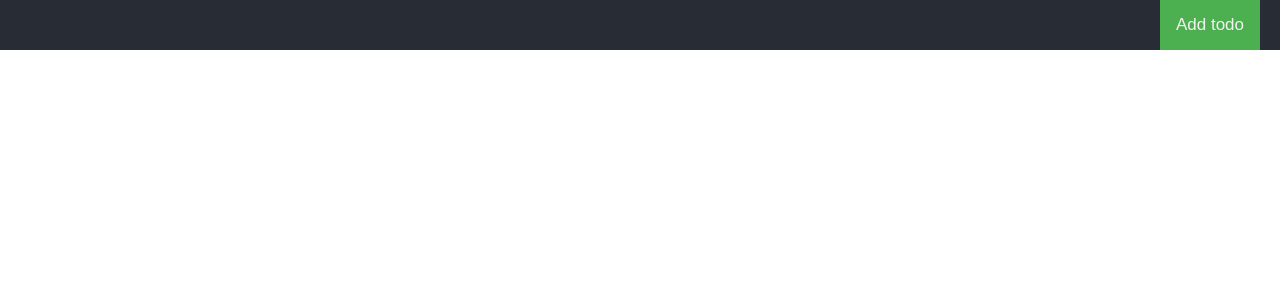
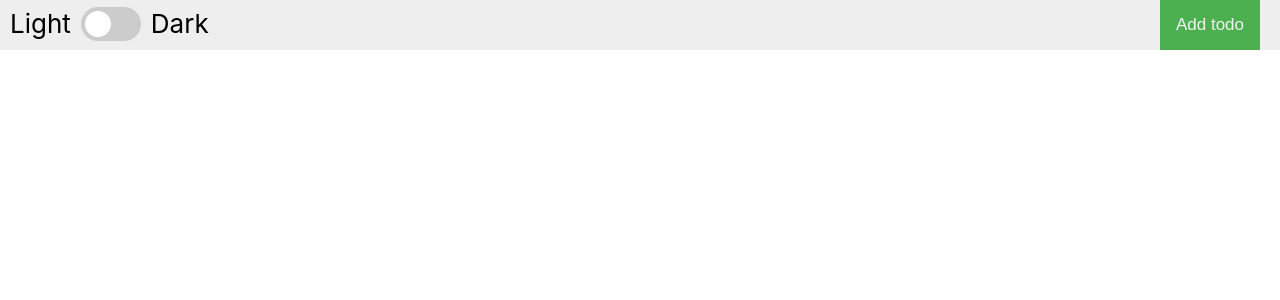
Before and after one commit to ShatalovViktor/hometasks, a React (Create React App) app: page / in a window 1280 px wide. Shown: the top 300 px of the page. Built offline with nearby package versions, Linux system fonts and the light colour scheme.

Commit message:
finish hw4

```diff
--- a/src/App.js
+++ b/src/App.js
@@ -1,32 +1,40 @@
-import React, { useState } from 'react';
-import './App.css';
+import React, { useState } from 'react'
+import './App.css'
 import Header from './components/Header/Header'
 import TodoList from './components/TodoList/TodoList'
+import { ThemeContext, themes } from './contexts/theme'
 
-function App() {
+function App () {
   const [todos, setTodos] = useState([])
+  const [theme, setTheme] = useState(themes.light)
 
   function addTodoItem (item) {
     setTodos([...todos, item])
   }
 
-  function deleteTodoItem(item) {
-    const newTodos = todos.filter(el => el !== item);
+  function deleteTodoItem (item) {
+    const newTodos = todos.filter(el => el !== item)
     setTodos(newTodos)
   }
 
   function onDoneClick (item) {
-    const itemTodo = { ...item, isDone:!item.isDone}
+    const itemTodo = { ...item, isDone: !item.isDone }
     const newTodos = todos.map(el => el.id === itemTodo.id ? itemTodo : el)
     setTodos(newTodos)
   }
 
+  function handleChangeTheme () {
+    setTheme(theme === themes.light ? themes.dark : themes.light)
+  }
+
   return (
     <div className="App">
-      <Header addTodoItem={addTodoItem}/>
-      <TodoList todos={todos} onDeleteTodo={deleteTodoItem} onDoneClick={onDoneClick}/>
+      <ThemeContext.Provider value={theme}>
+        <Header addTodoItem={addTodoItem} onThemeChange={handleChangeTheme}/>
+        <TodoList todos={todos} onDeleteTodo={deleteTodoItem} onDoneClick={onDoneClick} />
+      </ThemeContext.Provider>
     </div>
-  );
+  )
 }
 
-export default App;
+export default App
--- a/src/components/Header/Header.css
+++ b/src/components/Header/Header.css
@@ -1,5 +1,5 @@
 .App-header {
-    background-color: #282c34;
+    background-color: #eeeeee;
     height: 50px;
     align-items: center;
     justify-content: center;
@@ -8,7 +8,7 @@
 }
 
 .App-header button {
-    float:right;
+    float: right;
     background-color: #4CAF50;
     border: none;
     color: #f2f2f2;
@@ -18,3 +18,75 @@
     font-size: 17px;
     margin-right: 20px;
 }
+
+/* The switch - the box around the slider */
+.switch {
+    position: relative;
+    display: inline-block;
+    width: 60px;
+    height: 34px;
+    float: left;
+    margin-top: 7px;
+    margin-left: 10px;
+}
+
+/* Hide default HTML checkbox */
+.switch input {
+    opacity: 0;
+    width: 0;
+    height: 0;
+}
+
+/* The slider */
+.slider {
+    position: absolute;
+    cursor: pointer;
+    top: 0;
+    left: 0;
+    right: 0;
+    bottom: 0;
+    background-color: #ccc;
+    -webkit-transition: .4s;
+    transition: .4s;
+}
+
+.slider:before {
+    position: absolute;
+    content: "";
+    height: 26px;
+    width: 26px;
+    left: 4px;
+    bottom: 4px;
+    background-color: white;
+    -webkit-transition: .4s;
+    transition: .4s;
+}
+
+input:checked + .slider {
+    background-color: #2196F3;
+}
+
+input:focus + .slider {
+    box-shadow: 0 0 1px #2196F3;
+}
+
+input:checked + .slider:before {
+    -webkit-transform: translateX(26px);
+    -ms-transform: translateX(26px);
+    transform: translateX(26px);
+}
+
+/* Rounded sliders */
+.slider.round {
+    border-radius: 34px;
+}
+
+.slider.round:before {
+    border-radius: 50%;
+}
+
+.theme-label {
+    float: left;
+    margin-left: 10px;
+    margin-top: 8px;
+}
--- a/src/components/Header/Header.js
+++ b/src/components/Header/Header.js
@@ -1,22 +1,31 @@
-import React, { useState } from 'react'
+import React, { useState, useContext } from 'react'
 import PropTypes from 'prop-types'
 import './Header.css'
 import Popup from 'reactjs-popup'
 import TodoItemForm from '../TodoItemForm/TodoItemForm'
+import { ThemeContext } from '../../contexts/theme'
 
 Header.propTypes = {
   addTodoItem: PropTypes.func,
+  onThemeChange: PropTypes.func,
 }
 
-function Header (props) {
+function Header (props, context) {
   const [isDisabled, setIsDisabled] = useState(false)
+  const theme = useContext(ThemeContext)
 
   function isDisabledModal (isDisabledModal) {
     setIsDisabled(isDisabledModal)
   }
 
   return (
-    <header className="App-header">
+    <header className="App-header" style={theme}>
+      <span className='theme-label'>Light</span>
+      <label className="switch">
+        <input type="checkbox" onClick={props.onThemeChange}/>
+          <span className="slider round"></span>
+      </label>
+      <span className='theme-label'>Dark</span>
       <Popup
         trigger={<button>Add todo</button>}
         modal
--- /dev/null
+++ b/src/components/TodoItem/TodoItem.css
@@ -0,0 +1,9 @@
+.todo-item {
+    float: left;
+    width: 200px;
+    text-align: left;
+    padding: 20px;
+    border: 1px solid black;
+    position: relative;
+    margin: 5px 10px;
+}
--- a/src/components/TodoItem/TodoItem.js
+++ b/src/components/TodoItem/TodoItem.js
@@ -1,5 +1,7 @@
-import React  from 'react'
+import React, { useContext } from 'react'
 import PropTypes from 'prop-types'
+import { ThemeContext } from '../../contexts/theme'
+import './TodoItem.css'
 
 TodoItem.propTypes = {
   todo: PropTypes.shape({
@@ -12,6 +14,8 @@ TodoItem.propTypes = {
 }
 
 function TodoItem (props) {
+  const theme = useContext(ThemeContext)
+  console.log(theme)
 
   function onDone () {
     props.onDoneClick(props.todo)
@@ -22,7 +26,7 @@ function TodoItem (props) {
   }
 
   return (
-    <div style={itemStyle}>
+    <div className='todo-item' style={theme}>
       <span style={{ padding: '10px' }}><input type='checkbox' onClick={onDone} checked={props.todo.isDone} /></span>
       {props.todo.text}
       <span style={deleteStyle}>
@@ -32,18 +36,6 @@ function TodoItem (props) {
   )
 }
 
-const itemStyle = {
-  float: 'left',
-  width: '200px',
-  textAlign: 'left',
-  backgroundColor: 'white',
-  color: 'black',
-  padding: '20px',
-  border: '1px solid black',
-  position: 'relative',
-  margin: '5px 10px',
-}
-
 const deleteStyle = {
   position: 'absolute',
   top: '0px',
--- /dev/null
+++ b/src/contexts/theme.js
@@ -0,0 +1,18 @@
+import React from 'react'
+
+export const themes = {
+  light: {
+    foreground: '#000000',
+    background: '#eeeeee',
+    color:'black',
+  },
+  dark: {
+    foreground: '#ffffff',
+    background: '#282c34',
+    color:'white',
+  },
+};
+
+export const ThemeContext = React.createContext(
+  themes.light // значение по умолчанию
+);
```
